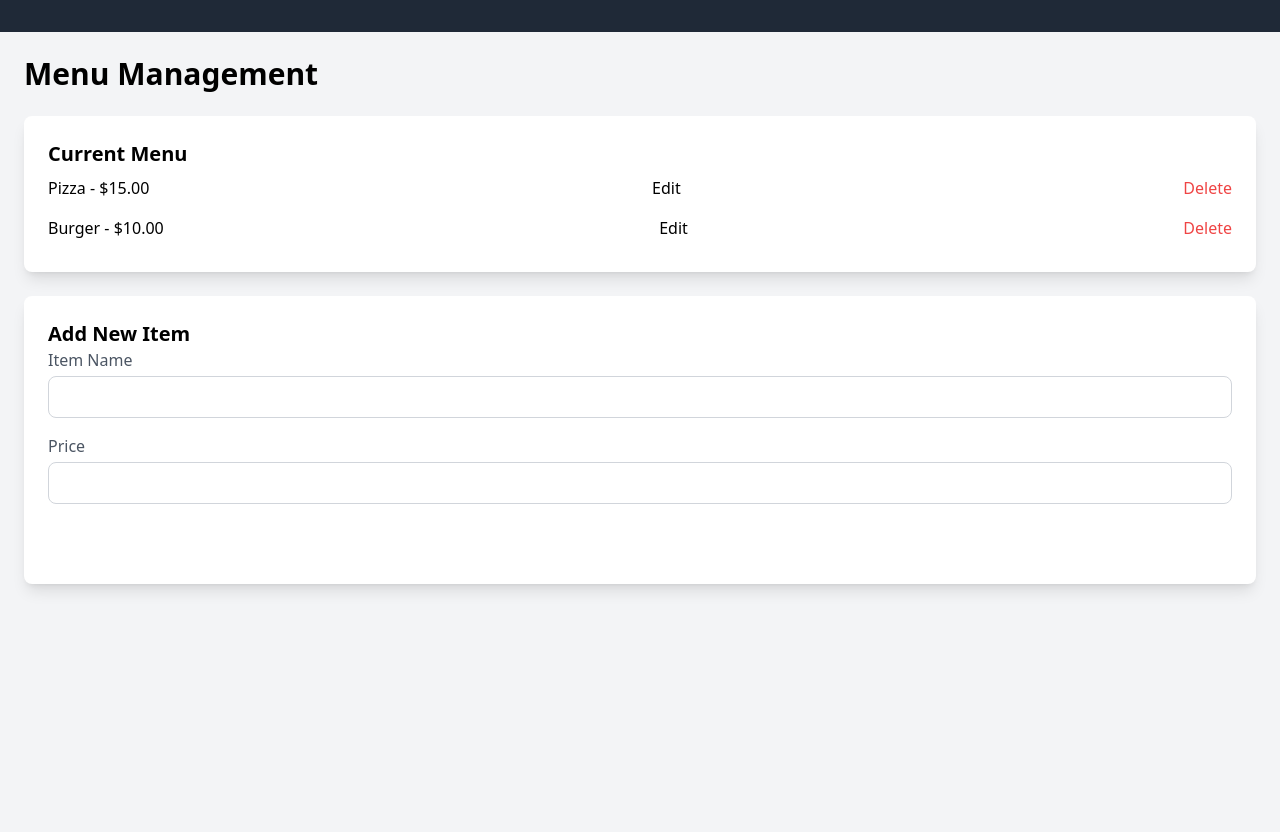
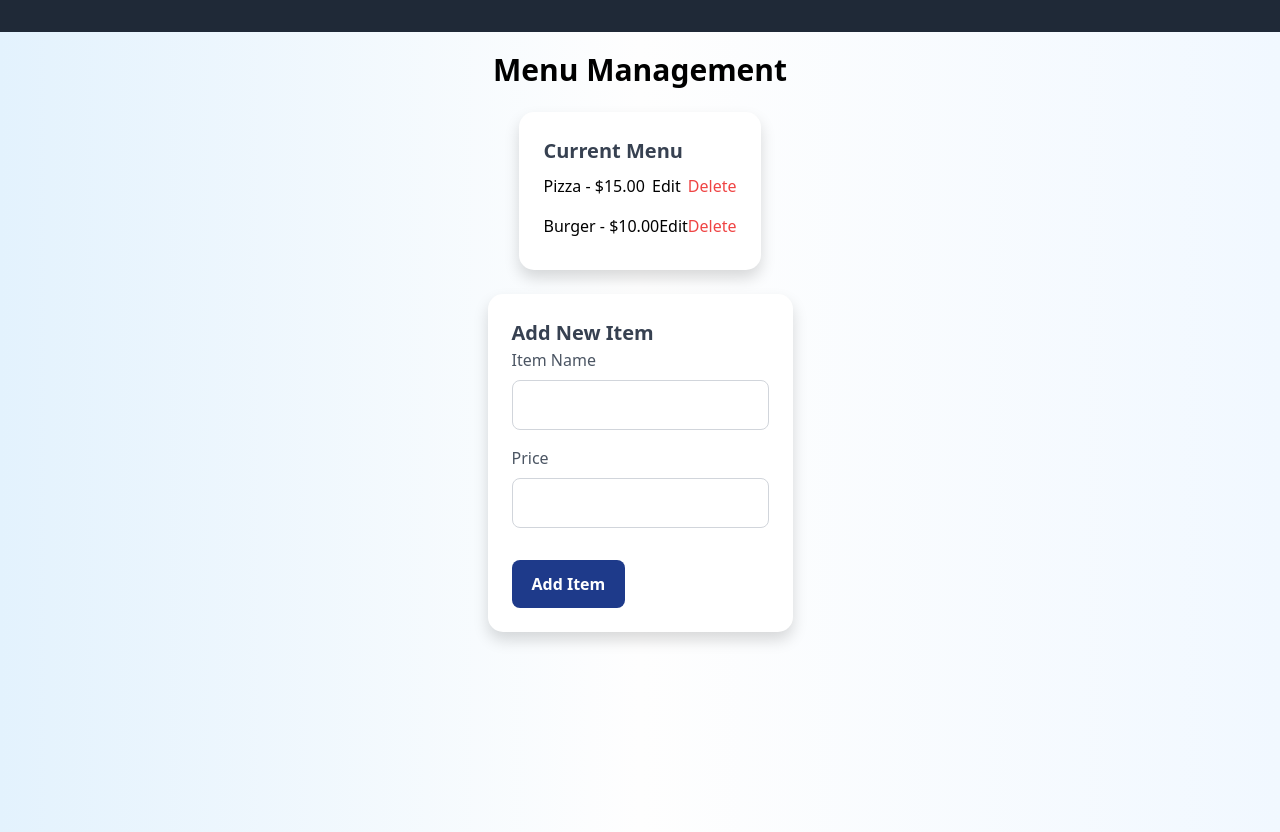
Before and after one commit to ruchspatil/VueCart, a Nuxt app: page /MenuManagement in a window 1280 px wide. Built offline with nearby package versions, Linux system fonts and the light colour scheme.

Commit message:
Update MenuManagement.vue

```diff
--- a/pages/MenuManagement.vue
+++ b/pages/MenuManagement.vue
@@ -1,11 +1,10 @@
-
-  <template>
-  <div class="bg-gray-100 min-h-screen p-6">
+<template>
+  <div class="dashboard-container min-h-screen p-6">
     <h1 class="text-3xl font-bold mb-6">Menu Management</h1>
 
     <!-- Menu List -->
-    <div class="bg-white p-6 rounded-lg shadow-lg mb-6">
-      <h2 class="text-xl font-semibold">Current Menu</h2>
+    <div class="card">
+      <h2 class="card-title">Current Menu</h2>
       <ul>
         <li class="flex justify-between items-center py-2">
           <span>Pizza - $15.00</span>
@@ -22,18 +21,18 @@
     </div>
 
     <!-- Add New Menu Item -->
-    <div class="bg-white p-6 rounded-lg shadow-lg">
-      <h2 class="text-xl font-semibold">Add New Item</h2>
+    <div class="card mt-6">
+      <h2 class="card-title">Add New Item</h2>
       <form @submit.prevent="addMenuItem">
         <div class="mb-4">
           <label for="item-name" class="block text-gray-600">Item Name</label>
-          <input type="text" v-model="newItemName" id="item-name" class="w-full p-2 mt-1 border border-gray-300 rounded-lg" required />
+          <input type="text" v-model="newItemName" id="item-name" class="input-field" required />
         </div>
         <div class="mb-4">
           <label for="item-price" class="block text-gray-600">Price</label>
-          <input type="number" v-model="newItemPrice" id="item-price" class="w-full p-2 mt-1 border border-gray-300 rounded-lg" required />
+          <input type="number" v-model="newItemPrice" id="item-price" class="input-field" required />
         </div>
-        <button type="submit" class="w-full bg-primary text-white py-2 rounded-lg hover:bg-blue-700">Add Item</button>
+        <button type="submit" class="button">Add Item</button>
       </form>
     </div>
   </div>
@@ -60,3 +59,82 @@ export default {
   }
 };
 </script>
+
+<style scoped>
+/* Main Container */
+.dashboard-container {
+  background: linear-gradient(to right, #e3f2fd, #fefefe, #f1f8ff);
+  min-height: 100vh;
+  display: flex;
+  flex-direction: column;
+  align-items: center;
+  padding-top: 20px;
+}
+
+/* Card Styling */
+.card {
+  background: #ffffff;
+  padding: 24px;
+  border-radius: 15px;
+  box-shadow: 0 8px 15px rgba(0, 0, 0, 0.15);
+  text-align: left;
+  transition: transform 0.3s ease, box-shadow 0.3s ease;
+}
+
+.card:hover {
+  transform: translateY(-5px);
+  box-shadow: 0 12px 20px rgba(0, 0, 0, 0.2);
+}
+
+.card-title {
+  font-size: 20px;
+  font-weight: bold;
+  color: #374151; /* Dark gray */
+}
+
+/* Input Styling */
+.input-field {
+  width: 100%;
+  padding: 12px;
+  margin-top: 8px;
+  border: 1px solid #d1d5db;
+  border-radius: 8px;
+  font-size: 16px;
+  color: #374151;
+}
+
+/* Button Styling */
+.button {
+  margin-top: 16px;
+  background-color: #1e3a8a; /* Primary color */
+  color: white;
+  padding: 12px 20px;
+  font-size: 16px;
+  font-weight: bold;
+  border: none;
+  border-radius: 8px;
+  cursor: pointer;
+  transition: background-color 0.3s ease, transform 0.3s ease;
+}
+
+.button:hover {
+  background-color: #3b82f6; /* Lighter blue */
+  transform: scale(1.05);
+}
+
+/* Responsive Styling */
+@media (max-width: 640px) {
+  .card {
+    padding: 16px;
+  }
+
+  .card-title {
+    font-size: 18px;
+  }
+
+  .button {
+    font-size: 14px;
+    padding: 10px;
+  }
+}
+</style>
```
